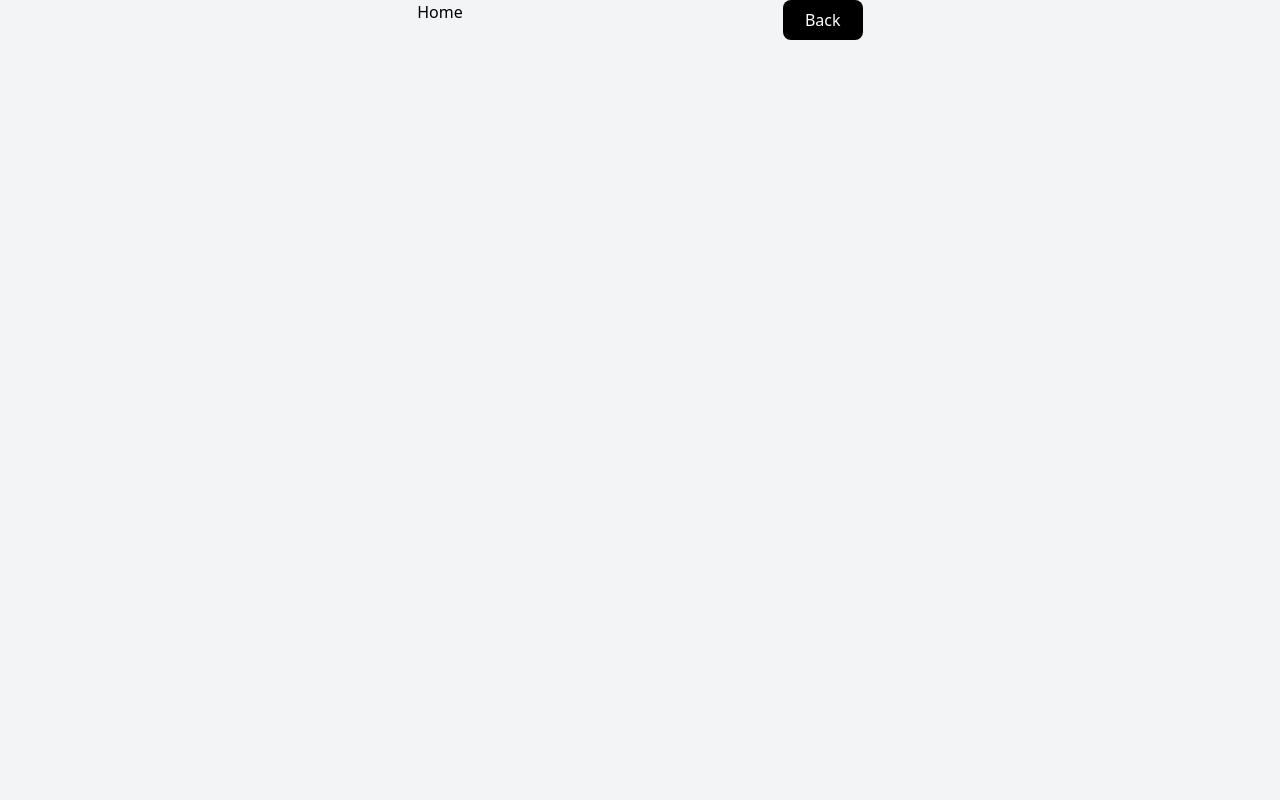
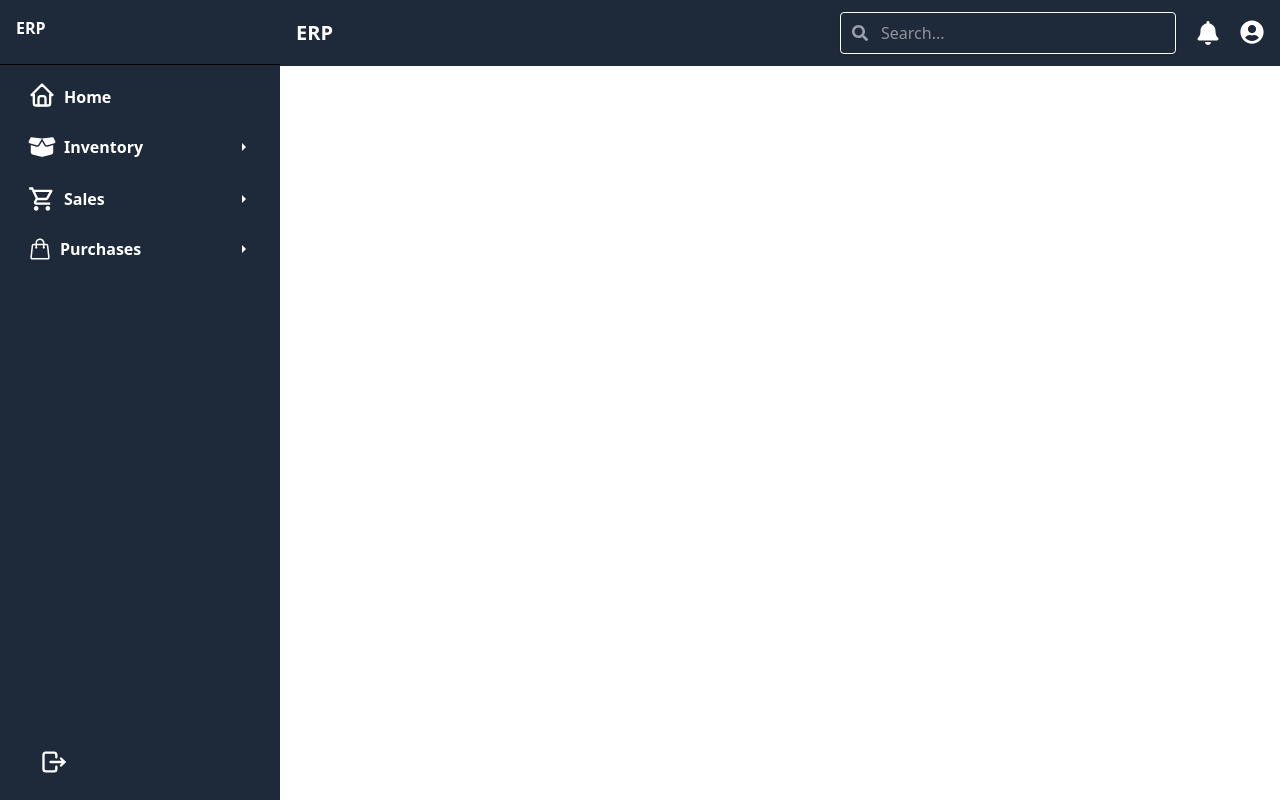
Before and after one commit to Ajalsr/Erp, a React (Vite) app in the folder Frontend/: page /Home in a window 1280 px wide. Built offline with nearby package versions, Linux system fonts and the light colour scheme.

Commit message:
done new changes

```diff
--- a/Frontend/src/Components/Home/Home.jsx
+++ b/Frontend/src/Components/Home/Home.jsx
@@ -1,16 +1,22 @@
-import React from 'react'
+import React, { useState } from 'react'
 
 import { Link } from 'react-router-dom'
+import Navbar from './Navbar'
+import Sidebar from './Sidebar'
 
 const Home = () => {
+  const [sidebarToggle, setSidebarToggle] = useState(false)
   return (
     <>
-    <div class="flex min-h-screen justify-center bg-gray-100">
-    <div>Home</div>
-    <Link to="/" class="ml-80 bg-red">
-        <button class="text-white cursor-pointer bg-black w-20 h-10 rounded-lg">Back</button>
-      </Link>
+    <div class="flex">
+
+    <Sidebar />
+    <Navbar
+
+    />
     </div>
+
+
     </>
   )
 }
--- /dev/null
+++ b/Frontend/src/Components/Home/Navbar.jsx
@@ -0,0 +1,59 @@
+import React, { useState } from 'react'
+import { FaBars, FaSearch, FaBell, FaUserCircle } from 'react-icons/fa'
+const Navbar = () => {
+  const [sidebarToggle, setSidebarToggle] = useState(false);
+
+  return (
+    <nav className="bg-gray-800 px-4 py-3 flex justify-between ml-70 w-full">
+
+      <div className="flex items-center text-xl">
+        {/* <FaBars
+          className="text-white me-4 cursor-pointer"
+          onClick={() => setSidebarToggle(!sidebarToggle)}
+        /> */}
+        <span className="text-white font-semibold">ERP</span>
+      </div>
+
+
+      <div className="flex items-center gap-x-5">
+
+        <div className="relative md:w-84 ">
+          <div className="absolute inset-y-0 left-0 flex items-center pl-3 cursor-pointer">
+            <FaSearch className="text-gray-400 w-4 h-4 " />
+          </div>
+          <input
+            type="text"
+            placeholder="Search..."
+            className="w-full pl-10 pr-4 py-2 rounded shadow outline-white border border-white md:block color-white text-white"
+          />
+        </div>
+
+
+        <div className="text-white">
+          <FaBell className="w-6 h-6" />
+        </div>
+
+
+        <div className="relative">
+          <button className="text-white group">
+            <FaUserCircle className="w-6 h-6 mt-1" />
+            <div className="z-10 hidden absolute bg-white rounded-lg shadow w-32 group-focus:block top-full right-0">
+              <ul className="py-2 text-sm text-gray-950">
+                <li>
+                  <a href="">Profile</a>
+                </li>
+                <li>
+                  <a href="">Setting</a>
+                </li>
+                <li>
+                  <a href="">Log Out</a>
+                </li>
+              </ul>
+            </div>
+          </button>
+        </div>
+      </div>
+    </nav>
+  );
+}
+export default Navbar
--- /dev/null
+++ b/Frontend/src/Components/Home/Sidebar.jsx
@@ -0,0 +1,172 @@
+import React, { useState } from 'react'
+
+
+import {FaHome} from 'react-icons/fa'
+import { AiOutlineHome } from "react-icons/ai";
+import { TbHome } from "react-icons/tb";
+import { FaBoxOpen } from "react-icons/fa6";
+import { FaCartShopping } from "react-icons/fa6";
+import { FaShoppingBag } from "react-icons/fa";
+import { MdOutlineShoppingCart } from "react-icons/md";
+import { IoMdArrowDropright } from "react-icons/io";
+import { IoMdArrowDropdown } from "react-icons/io";
+import { HiOutlineShoppingBag } from "react-icons/hi2";
+import { TbLogout } from "react-icons/tb";
+import { CiCirclePlus } from "react-icons/ci";
+const Sidebar = ({sidebarToggle}) => {
+    const [home, setHome] = useState(false)
+    const [activeItem, setActiveItem] = useState(null);
+    const [purchaseItem, setPurchaseItem] = useState(null)
+    const [saleItem, setSaleItem] = useState(null);
+    const [open, setOpen] = useState(false);
+    const [saleOpen, setSaleOpen] = useState(false)
+    const [purchaseOpen, setPurchaseOpen] = useState(false)
+    const menuItems = [
+    "Items",
+    "Composite Items",
+    "Item Groups",
+    "Price Lists",
+    "Inventory Adjustments",
+  ];
+    const saleItems = [
+    "Customers",
+    "Sales Orders",
+    "Packages",
+    "Shipments",
+    "Delivery Challans",
+    "Invoices",
+    "Payments Received",
+    "Sales Returns",
+    "Credit Notes"
+  ];
+
+  const purchaseItems = [
+    "Vendors",
+    "Expenses",
+    "Purchase Orders",
+    "Purchase Receives",
+    "Bills",
+    "Payments Made",
+    "Vendor Credits"
+  ]
+  return (
+    <div className='w-70 bg-gray-800 fixed h-full px-4 py-2 overflow-y-auto hide-scrollbar'>
+        <div className='my-2 mb-4'>
+            <h1 className = 'text-2x text-white font-bold cursor-pointer'>ERP</h1>
+        </div>
+        <hr className='w-70 mt-6 -ml-4'/>
+        <ul className={`mt-3 text-white font-bold relative`} >
+            <li className={`mb-2 rounded hover:shadow hover:bg-blue-500 py-2 ${home ? "bg-gray-700" : "hover:bg-gray-500"}`} onClick={() => setHome(!home)} >
+                <a href="" className = {`px-3 text-md ${home ? "text-blue-400" : "text-white"}`}>
+                    <TbHome className='inline-block w-7 h-7 mr-2 -mt-2'></TbHome>
+                    Home
+                </a>
+            </li>
+            <ul
+        className={`mb-2 rounded hover:shadow  py-2 cursor-pointer ${open ? "bg-gray-700" : "hover:bg-gray-500"}`}
+        onClick={() => setOpen(!open)}
+      >
+        <a className={`px-3 flex items-center text-md ${open ? "text-blue-400" : "text-white"}`}>
+          <FaBoxOpen className="inline-block w-7 h-7 mr-2" />
+          Inventory
+          { open ? <IoMdArrowDropdown className={`inline-block w-4 h-4 ml-auto ${open ? "text-blue-400" : "text-white"}`} /> :  <IoMdArrowDropright className={`inline-block w-4 h-4 ml-auto ${open ? "text-blue-400" : "text-white"}`} /> }
+        </a>
+      </ul>
+
+      {open &&
+      <div className="ml-8 overflow-hidden transition-all duration-300">
+      <ul className="space-y-2">
+        {menuItems.map((item) => (
+          <li key={item}>
+            <a
+              href="#"
+              onClick={() => setActiveItem(item)}
+              className={`block px-3 py-1 rounded text-sm transition-colors duration-200
+                ${
+                  activeItem === item
+                    ? "bg-blue-500 text-white"
+                    : "text-white hover:bg-gray-700"
+                }`}
+            >
+              {item}
+            </a>
+          </li>
+        ))}
+      </ul>
+    </div>
+      }
+      <ul
+        className={`mb-2 rounded hover:shadow hover:bg-blue-500 py-2 cursor-pointer ${saleOpen ? "bg-gray-700" : "hover:bg-gray-500"}`}
+        onClick={() => setSaleOpen(!saleOpen)}
+      >
+        <a className={`px-3 flex items-center text-md ${saleOpen ? "text-blue-400" : "text-white"}`}>
+          <MdOutlineShoppingCart className="inline-block w-7 h-7 mr-2" />
+          Sales
+          { saleOpen ? <IoMdArrowDropdown className={`inline-block w-4 h-4 ml-auto  ${saleOpen ? "text-blue-400" : "text-white"}`} /> :  <IoMdArrowDropright className={`inline-block w-4 h-4 ml-auto ${saleOpen ? "text-blue-400" : "text-white"}`} /> }
+        </a>
+      </ul>
+      {saleOpen &&
+      <div className="ml-8 overflow-hidden transition-all duration-300">
+      <ul className="space-y-2">
+        {saleItems.map((item) => (
+          <li key={item}>
+            <a
+              href="#"
+              onClick={() => setSaleItem(item)}
+              className={`block px-3 py-1 rounded text-sm transition-colors duration-200
+                ${
+                  saleItem === item
+                    ? "bg-blue-500 text-white"
+                    : "text-white hover:bg-gray-700"
+                }`}
+            >
+              {item}
+            </a>
+          </li>
+        ))}
+      </ul>
+    </div>
+      }
+      <ul
+        className="mb-2 rounded hover:shadow hover:bg-blue-500 py-2 cursor-pointer relative"
+        onClick={() => setPurchaseOpen(!purchaseOpen)}
+      >
+        <a className="px-3 flex items-center">
+          <HiOutlineShoppingBag className="inline-block w-6 h-6 mr-2" />
+          Purchases
+          { purchaseOpen ? <IoMdArrowDropdown className={`inline-block w-4 h-4 ml-auto  ${purchaseOpen ? "text-blue-400" : "text-white"}`} /> :  <IoMdArrowDropright className={`inline-block w-4 h-4 ml-auto ${saleOpen ? "text-blue-400" : "text-white"}`} /> }
+        </a>
+      </ul>
+      {purchaseOpen &&
+      <div className="ml-8 overflow-hidden transition-all duration-300">
+      <ul className="space-y-2">
+        {purchaseItems.map((item) => (
+          <li key={item}>
+            <a
+              href="#"
+              onClick={() => setPurchaseItem(item)}
+              className={`block px-3 py-1 rounded text-sm transition-colors duration-200
+                ${
+                  activeItem === item
+                    ? "bg-blue-500 text-white"
+                    : "text-white hover:bg-gray-700"
+                }`}
+            >
+              {item}
+            </a>
+          </li>
+        ))}
+      </ul>
+    </div>
+      }
+        </ul>
+        <div className="absolute bottom-0 p-4">
+          <button className="flex items-center w-full p-2 hover:bg-gray-100 rounded">
+          <TbLogout className='inline-block w-7 h-7 mr-2 -mt-2 text-white' />
+          </button>
+        </div>
+    </div>
+  )
+}
+
+export default Sidebar
--- a/Frontend/src/index.css
+++ b/Frontend/src/index.css
@@ -1 +1,10 @@
-@import "tailwindcss"
+@import "tailwindcss" ;
+
+.hide-scrollbar::-webkit-scrollbar {
+  display: none; /* Chrome, Safari, Edge */
+}
+
+.hide-scrollbar {
+  -ms-overflow-style: none;  /* IE, Edge */
+  scrollbar-width: none;     /* Firefox */
+}
--- a/Frontend/tailwind.config.js
+++ b/Frontend/tailwind.config.js
@@ -7,5 +7,9 @@ export default {
         extend: {},
     },
     plugins: [],
-
+    variants: {
+        extend: {
+            display: ["focus-group"]
+        }
+    }
 }
```
